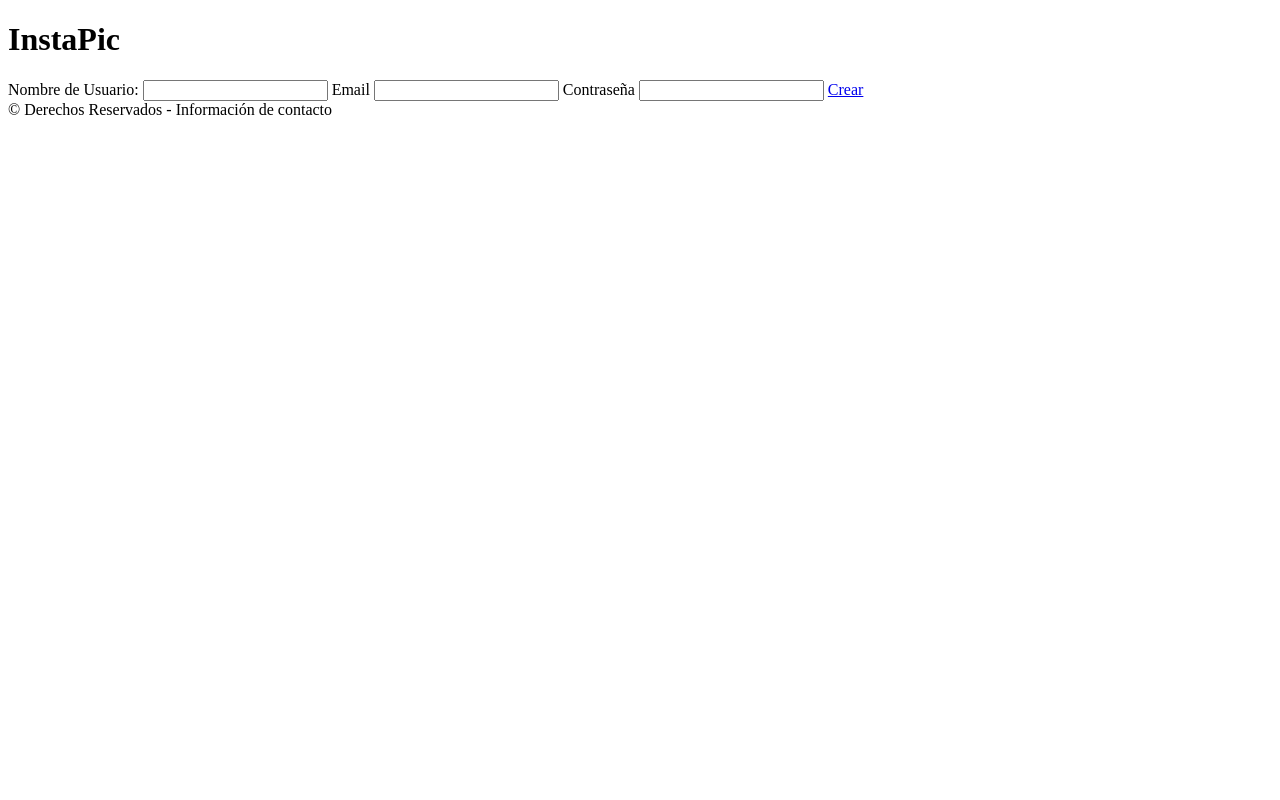
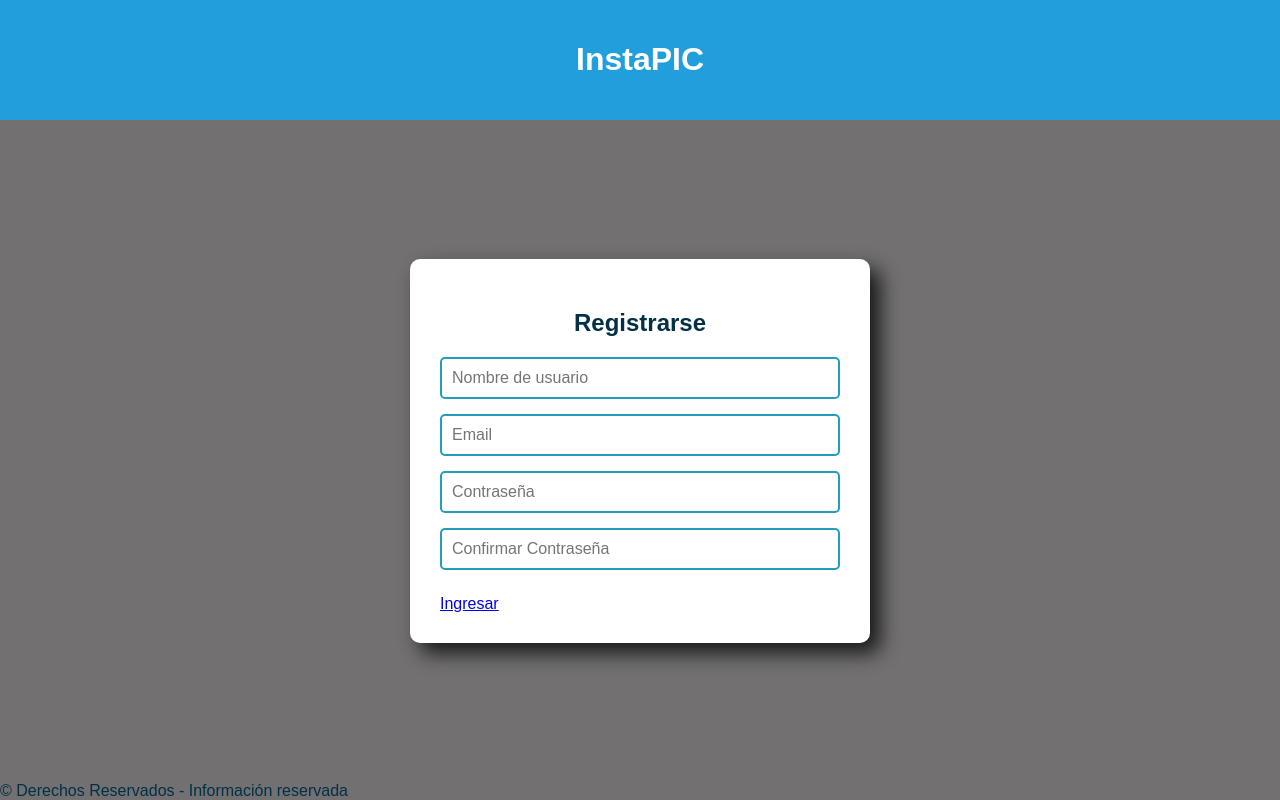
Before and after one commit to Hidalgo87/ProyectoInstaPic, a plain HTML site: page html/sign-up.html in a window 1280 px wide. Drawn offline with Linux system fonts and the light colour scheme.

Commit message:
Rama3 creando

```diff
--- a/html/sign-up.html
+++ b/html/sign-up.html
@@ -3,23 +3,93 @@
 <head>
     <meta charset="UTF-8">
     <meta name="viewport" content="width=device-width, initial-scale=1.0">
-    <title>Nuevo Usuario</title>
+    <title>InstaPIC</title>
+    <style>
+        body {
+            font-family: sans-serif;
+            color: #023047;
+            background-color: #727070;
+            margin: 0;
+            padding: 0;
+            display: flex;
+            flex-direction: column;
+            min-height: 100vh;
+        }
+        header {
+            background-color: #219edc;
+            color: white;
+            padding: 20px;
+            text-align: center;
+        }
+
+        main {
+            display: flex;
+            flex: 1;
+            padding: 20px;
+            justify-content: center;
+            align-items: center;
+        }
+        .register-box {
+            background-color: #fff;
+            padding: 30px;
+            border-radius: 10px;
+            box-shadow: 10px 10px 20px rgba(0,0,0,0.8);
+            width: 400px;
+        }
+        .register-box h2 {
+            text-align: center;
+            margin-bottom: 20px;
+        }
+        .register-box label {
+            display: block;
+            margin-bottom: 5px;
+            color: #023047;
+            font-weight: bold;
+        }
+        .register-box input {
+            background-color: #fff;
+            border: 2px solid #219ebc;
+            color: #023047;
+            padding: 10px;
+            font-size: 16px;
+            border-radius: 5px;
+            width: 100%;
+            margin-bottom: 15px;
+            box-sizing: border-box;
+        }
+
+        .register-box input:focus {
+            border-color: #fb8500;
+            outline: none;
+        }
+
+        .register-box a {
+            display: block;
+
+            margin-top: 10px;
+        }
+    </style>
 </head>
 <body>
     <header>
-        <h1>InstaPic</h1>
+        <h1>InstaPIC</h1>
     </header>
     <main>
-        <label>Nombre de Usuario:</label>
-        <input type="text"/>
-        <label>Email</label>
-        <input type="email"/>
-        <label>Contraseña</label>
-        <input type="password"/>
-        <a href="home.html">Crear</a>
+        <div class="register-box">
+            <h2>Registrarse</h2>
+            <input type="text" id="username" placeholder="Nombre de usuario"/>
+
+            <input type="email" id="email" placeholder="Email"/>
+
+            <input type="password" id="password" placeholder="Contraseña"/>
+
+            <input type="password" id="repassword" placeholder="Confirmar Contraseña"/>
+
+            <a href="home.html">Ingresar</a>
+        </div>
     </main>
     <footer>
-        &copy; Derechos Reservados - Información de contacto
+        &copy; Derechos Reservados - Información reservada
     </footer>
 </body>
 </html>
```
